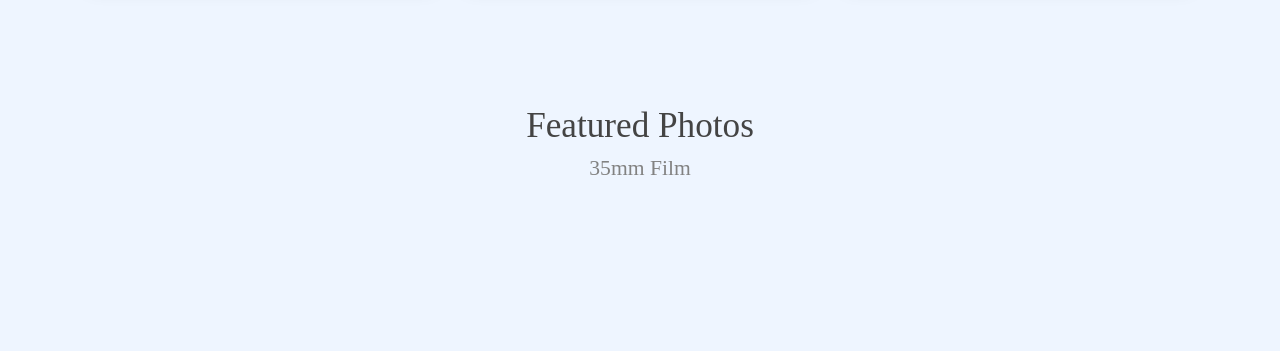
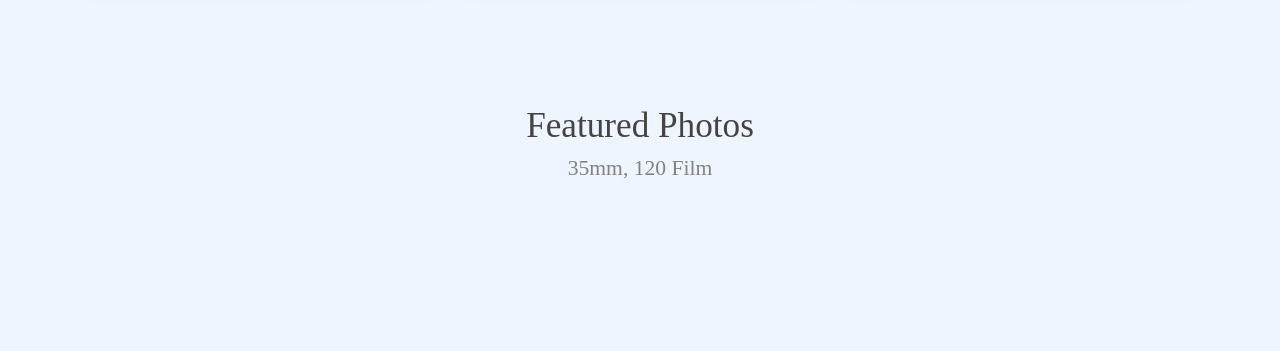
Before and after one commit to ramenhog/dove, a Jekyll site: the page built from index.html, in a window 1280 px wide. Shown: the part 1258-1609 px from the top of the page. Built offline with Jekyll 4.4.1, drawn with Linux system fonts in a browser that asks for light colours; some web fonts are replaced.

Commit message:
Update index.html

```diff
--- a/index.html
+++ b/index.html
@@ -56,7 +56,7 @@ layout: frontpage
   <div class="container">
     <div class="section__header">
       <h2 class="section__title">Featured Photos</h2>
-      <h3 class="section__description">35mm Film</h3>
+      <h3 class="section__description">35mm, 120 Film</h3>
     </div>
     <div class="masonry">
       {% for image in site.static_files %}
```
